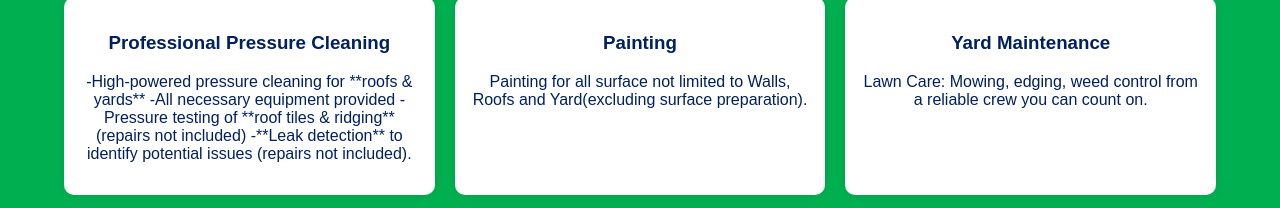
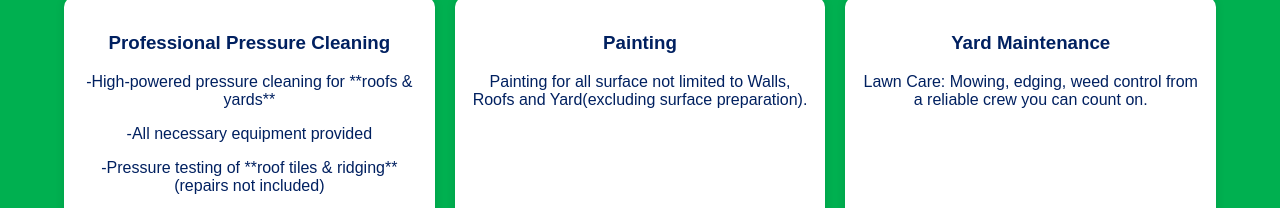
Before and after one commit to JikaNCleaningService/JikaNCleaningService-website, a plain HTML site: page index.html in a window 1280 px wide. Shown: the part 564-772 px from the top of the page. Drawn offline with Linux system fonts and the light colour scheme.

Commit message:
Update index.html

```diff
--- a/index.html
+++ b/index.html
@@ -102,10 +102,10 @@
     <div class="services">
       <div class="card">
         <h3>Professional Pressure Cleaning</h3>
-        <p>-High-powered pressure cleaning for **roofs & yards**
-           -All necessary equipment provided
-           -Pressure testing of **roof tiles & ridging** (repairs not included)
-           -**Leak detection** to identify potential issues (repairs not included).</p>
+        <p>-High-powered pressure cleaning for **roofs & yards**</p>
+        <p>-All necessary equipment provided</p>
+        <p>-Pressure testing of **roof tiles & ridging** (repairs not included)</p>
+        <p>-**Leak detection** to identify potential issues (repairs not included)</p>
       </div>
       <div class="card">
         <h3>Painting</h3>
```
